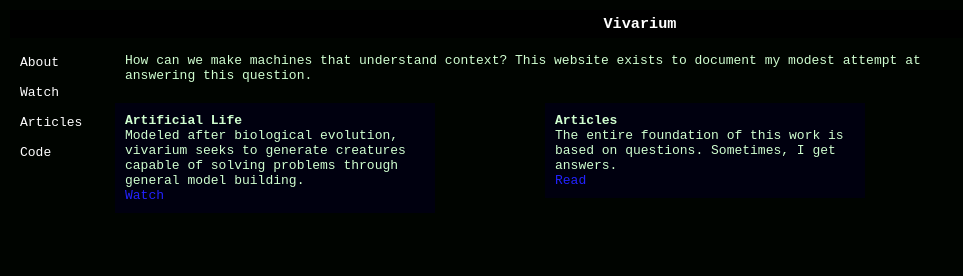
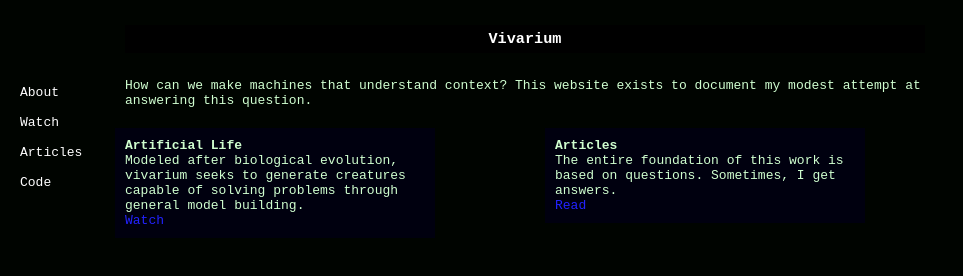
Before and after one commit to juckele/vivarium, a plain HTML site: page vivarium-site/src/main/html/index.html in a window 1280 px wide. Shown: the whole page, without its empty margins (0-963 px from the left). Drawn offline with Linux system fonts and the light colour scheme.

Commit message:
Formatting

```diff
--- a/vivarium-site/src/main/html/index.html
+++ b/vivarium-site/src/main/html/index.html
@@ -7,9 +7,11 @@
     <link rel="icon" href="/favicon.ico" type="image/png">
   </head>
   <body>
-    <header>
-      <h3>Vivarium</h3>
-    </header>
+    <paragraph>
+      <header>
+	<h3>Vivarium</h3>
+      </header>
+    </paragraph>
     <sidebar>
       <iframe src="sidebar.html" class="sidebar_iframe" frameborder="0" scrolling="no" id="iframe"></iframe>
     </sidebar>
```
Also changed, not shown: vivarium-site/src/main/html/articles/1.html (+6 -2 lines), vivarium-site/src/main/html/articles/index.html (+6 -4 lines).
